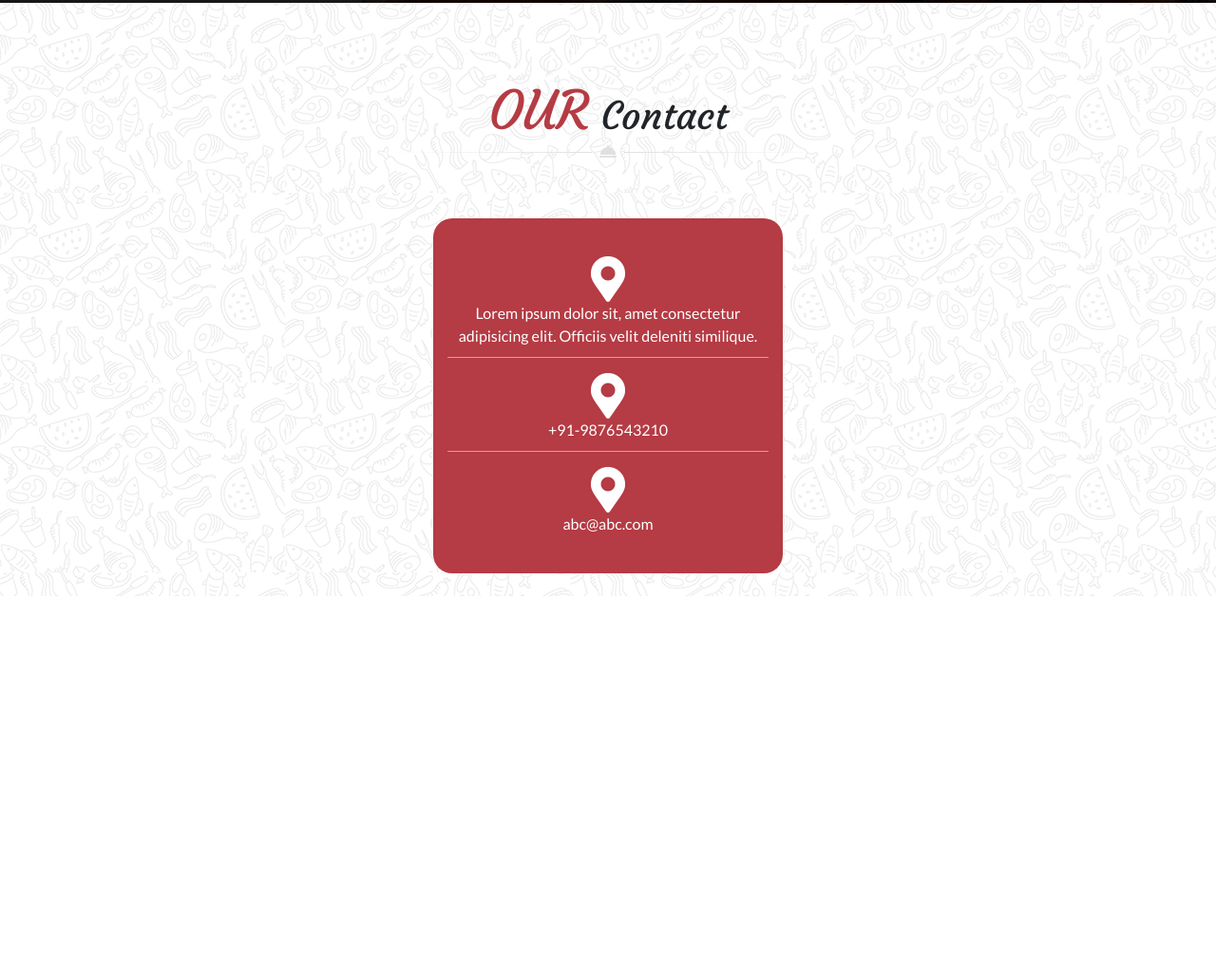
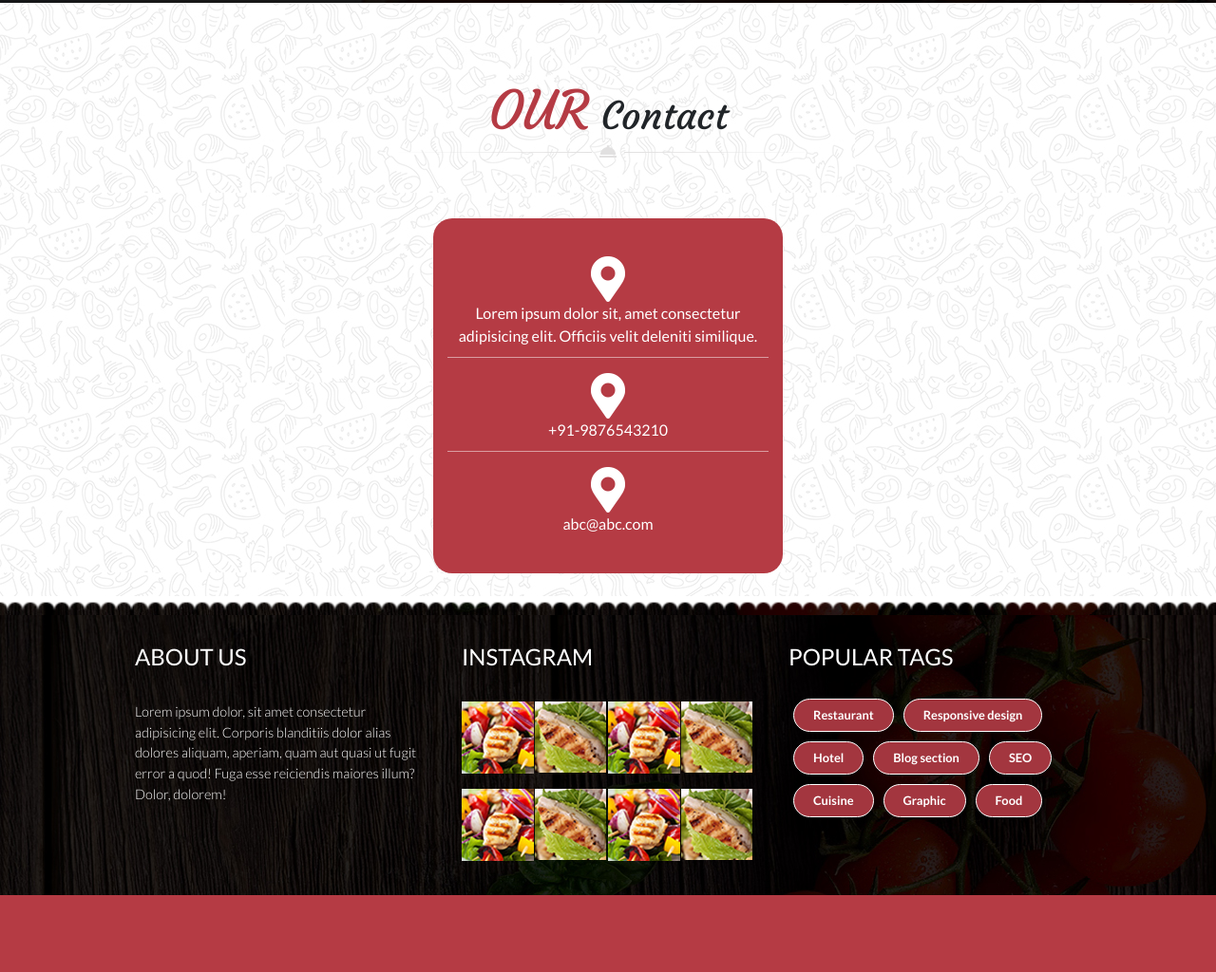
Before and after one commit to belmoussaoui/Coding-School-17-Site-du-Chef, a website: page index.html in a window 1280 px wide. Shown: the part 5259-6283 px from the top of the page at 95% size. Before the commit the page ends 5887 px from the top, so only its background shows below. Drawn offline with nearby package versions, Linux system fonts and the light colour scheme.

Commit message:
Ajout du footer

```diff
--- a/assets/sass/style.sass
+++ b/assets/sass/style.sass
@@ -12,6 +12,23 @@ body
 .bg-main
     background: url("../img/main_bg.jpg")
 
+#footer-bottom
+    .footer-content
+        padding-top: 30px
+        background: url("../img/footer_background.jpg") top
+        border-top: 20px solid transparent;
+        border-image: url('../img/footer_bottom_decoration_img.png') 30 round;
+        height: 315px
+        font-size: 0.9rem
+        h4
+            text-transform: uppercase
+        .badge
+            border-radius: 100px
+            font-size: 0.8rem
+            padding: 10px 20px
+            margin: 5px 5px
+            border: solid 1px white
+
 @import ./components
 @import ./pages/header
 @import ./pages/menu
--- a/index.html
+++ b/index.html
@@ -405,7 +405,8 @@
                                 <div class="position-relative text-center">
                                     <img class="" src="./assets/img/blog_img1.jpg" alt="">
                                     <div class="social-blog"><span>12</span> april 2017/ <span>20</span> comment/
-                                        <span>35</span> Likes</div>
+                                        <span>35</span> Likes
+                                    </div>
                                 </div>
                                 <div class="mx-7 mt-6">
                                     <h5 class="fw-bold mb-2">Lorem Ipsum</h5>
@@ -418,7 +419,8 @@
                                 <div class="position-relative text-center">
                                     <img class="" src="./assets/img/blog_img2.jpg" alt="">
                                     <div class="social-blog"><span>12</span> april 2017/ <span>20</span> comment/
-                                        <span>35</span> Likes</div>
+                                        <span>35</span> Likes
+                                    </div>
                                 </div>
                                 <div class="mx-7 mt-6">
                                     <h5 class="fw-bold mb-2">Lorem Ipsum</h5>
@@ -446,7 +448,8 @@
                         <h4>Lorem Ipsum</h4>
                         <span>Manager</span>
                         <p>
-                            Lorem ipsum dolor sit amet consectetur adipisicing elit. Vero libero accusamus voluptatibus corrupti provident illo?
+                            Lorem ipsum dolor sit amet consectetur adipisicing elit. Vero libero accusamus voluptatibus
+                            corrupti provident illo?
                         </p>
                     </div>
                 </div>
@@ -455,7 +458,8 @@
                         <h4>Lorem Ipsum</h4>
                         <span>Manager</span>
                         <p>
-                            Lorem ipsum dolor sit amet consectetur adipisicing elit. Vero libero accusamus voluptatibus corrupti provident illo?
+                            Lorem ipsum dolor sit amet consectetur adipisicing elit. Vero libero accusamus voluptatibus
+                            corrupti provident illo?
                         </p>
                     </div>
                 </div>
@@ -480,6 +484,70 @@
         </div>
     </section>
 
+    <footer id="footer-bottom">
+        <div class="footer-content text-light">
+            <div class="container">
+                <div class="row justify-content-center mx-6">
+                    <div class="col">
+                        <h4>About us</h4>
+                        <p class="mt-4 fw-light">
+                            Lorem ipsum dolor, sit amet consectetur adipisicing elit. Corporis blanditiis dolor alias dolores aliquam, aperiam, quam aut quasi ut fugit error a quod! Fuga esse reiciendis maiores illum? Dolor, dolorem!
+                        </p>
+                    </div>
+                    <div class="col px-3">
+                        <h4>Instagram</h4>
+                        <div class="row row-cols-4 gy-2 mt-2 gx-0">
+                            <div class="col">
+                                <img src="./assets/img/instragram_gallery_img1.jpg" alt="">
+                            </div>
+                            <div class="col">
+                                <img src="./assets/img/instragram_gallery_img2.jpg" alt="">
+                            </div>
+                            <div class="col">
+                                <img src="./assets/img/instragram_gallery_img1.jpg" alt="">
+                            </div>
+                            <div class="col">
+                                <img src="./assets/img/instragram_gallery_img2.jpg" alt="">
+                            </div>
+                            <div class="col">
+                                <img src="./assets/img/instragram_gallery_img1.jpg" alt="">
+                            </div>
+                            <div class="col">
+                                <img src="./assets/img/instragram_gallery_img2.jpg" alt="">
+                            </div>
+                            <div class="col">
+                                <img src="./assets/img/instragram_gallery_img1.jpg" alt="">
+                            </div>
+                            <div class="col">
+                                <img src="./assets/img/instragram_gallery_img2.jpg" alt="">
+                            </div>
+
+                        </div>
+                    </div>
+                    <div class="col">
+                        <h4>Popular Tags</h4>
+                        <div class="d-flex flex-wrap mt-3 gx-0">
+                            <span class="badge bg-secondary">Restaurant</span>
+                            <span class="badge bg-secondary">Responsive design</span>
+                            <span class="badge bg-secondary">Hotel</span>
+                            <span class="badge bg-secondary">Blog section</span>
+                            <span class="badge bg-secondary">SEO</span>
+                            <span class="badge bg-secondary">Cuisine</span>
+                            <span class="badge bg-secondary">Graphic</span>
+                            <span class="badge bg-secondary">Food</span>
+
+                        </div>
+                    </div>
+                </div>
+            </div>
+
+        </div>
+
+        <div class="bg-primary" style="height:81px">
+        </div>
+
+    </footer>
+
 
     <script src="./node_modules/@popperjs/core/dist/umd/popper.js"></script>
     <script src="./node_modules/bootstrap/dist/js/bootstrap.min.js"></script>
```
Also changed, not shown: assets/css/style.css.
